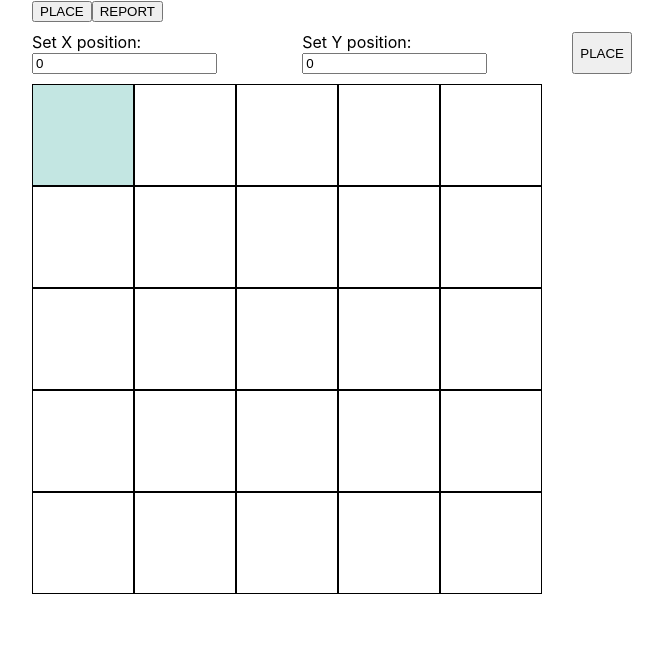
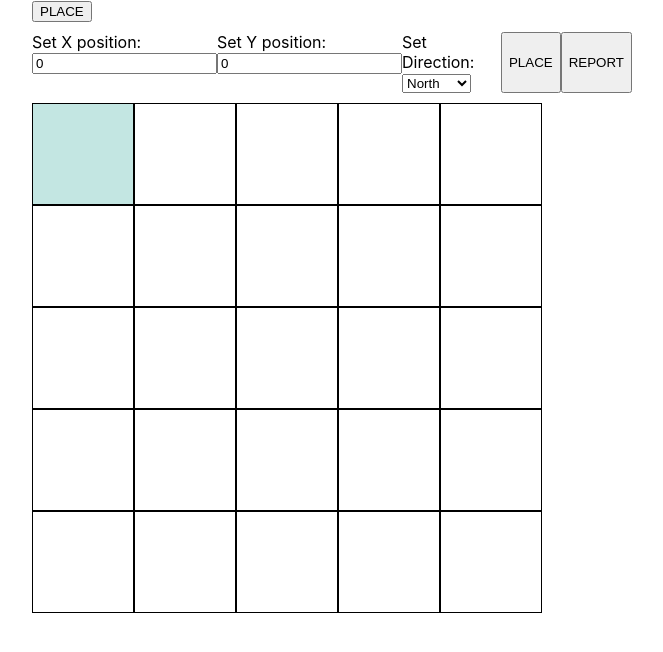
Before and after one commit to rachellesg/scb-ui, a React (Create React App) app: page / in a window 1280 px wide. Both pictures are taken after a click on the button "PLACE". Shown: the top 652 px of the page, without its empty margins (308-971 px from the left). Built offline with nearby package versions, Linux system fonts and the light colour scheme.

Commit message:
feat: add set direction

```diff
--- a/src/components/RobotVacuum.tsx
+++ b/src/components/RobotVacuum.tsx
@@ -9,17 +9,19 @@ interface Position {
 
 const RobotVacuum: React.FC = () => {
   const [position, setPosition] = useState<Position | null>(null)
+  const [showReport, setShowReport] = useState<boolean>(false)
 
   const [x, setX] = useState<number>(0)
   const [y, setY] = useState<number>(0)
+  const [f, setF] = useState<string>('NORTH')
 
   const GRID_SIZE = 5
 
-  const handlePlace = (x: number, y: number) => {
+  const handlePlace = (x: number, y: number, f: string) => {
     const placedPosition: Position = {
       x: x,
       y: y,
-      f: 'NORTH',
+      f: f as 'NORTH' | 'EAST' | 'SOUTH' | 'WEST',
       placed: true
     }
 
@@ -27,13 +29,12 @@ const RobotVacuum: React.FC = () => {
   }
 
   const handleReport = () => {
-    console.log(position?.x, position?.y, position?.f)
+    setShowReport(!showReport)
   }
 
   return (
     <div>
-      <button onClick={() => handlePlace(0, 0)}>PLACE</button>
-      <button onClick={handleReport}>REPORT</button>
+      <button onClick={() => handlePlace(0, 0, 'NORTH')}>PLACE</button>
 
       {!position ? (
         ''
@@ -59,7 +60,17 @@ const RobotVacuum: React.FC = () => {
               onChange={(e) => setY(parseInt(e.target.value))}
             />
           </label>
-          <button onClick={() => handlePlace(x, y)}>PLACE</button>
+          <label>
+            Set Direction:
+            <select value={f} onChange={(e) => setF(e.target.value)}>
+              <option value="NORTH">North</option>
+              <option value="EAST">EAST</option>
+              <option value="SOUTH">SOUTH</option>
+              <option value="WEST">WEST</option>
+            </select>
+          </label>
+          <button onClick={() => handlePlace(x, y, f)}>PLACE</button>
+          <button onClick={handleReport}>REPORT</button>
         </div>
       )}
       <div className="grid">
@@ -86,6 +97,9 @@ const RobotVacuum: React.FC = () => {
           return cells
         })()}
       </div>
+      {showReport && position !== null
+        ? `X: ${position?.x} Y: ${position?.y} F: ${position?.f}`
+        : ''}
     </div>
   )
 }
```
